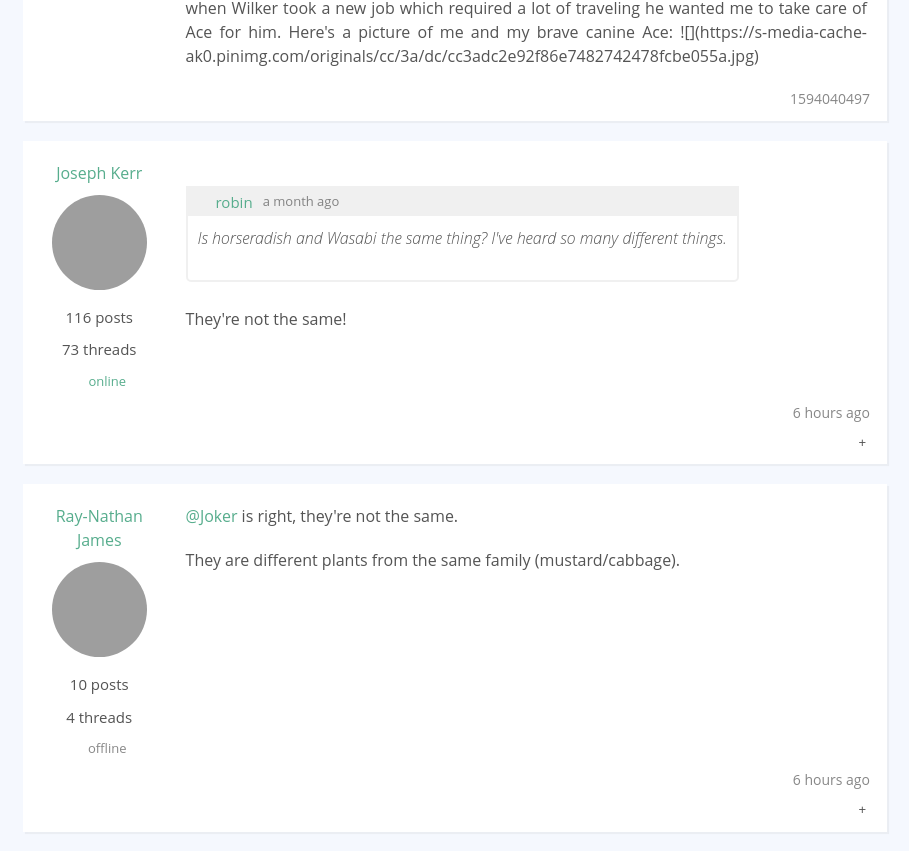
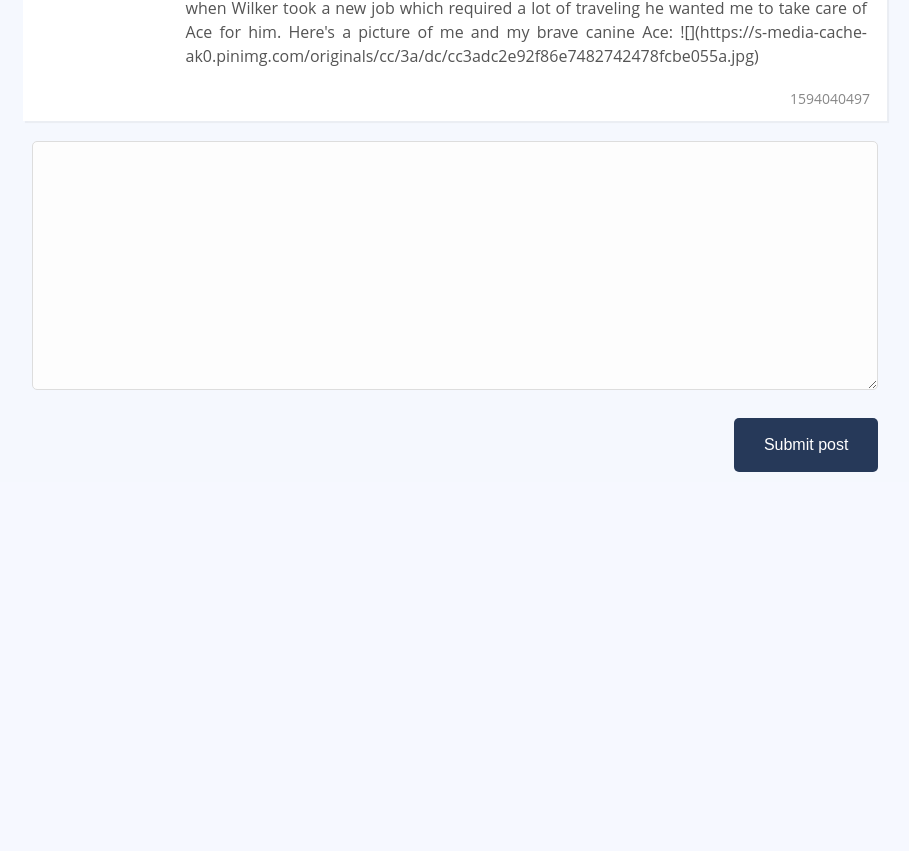
Before and after one commit to jbm-code/VueSchool-masterclass, a Vue app: page /thread/-KsjWehQ--apjDBwSBCY in a window 1280 px wide. Shown: the part 1451-2302 px from the top of the page, without its empty margins (185-1094 px from the left). After the commit the page ends 1933 px from the top, so only its background shows below. Built offline with nearby package versions, Linux system fonts and the light colour scheme; grey boxes are pictures that could not be loaded.

Commit message:
Creating a Post Editor

```diff
--- a/src/components/PostList.vue
+++ b/src/components/PostList.vue
@@ -23,97 +23,6 @@
 
       <div class="post-date text-faded">
         {{ post.publishedAt }}
-      </div>
-    </div>
-
-    <div class="post">
-      <div class="user-info">
-        <a href="profile.html#profile-details" class="user-name">Joseph Kerr</a>
-
-        <a href="profile.html#profile-details">
-          <img
-            class="avatar-large"
-            src="https://i.imgur.com/OqlZN48.jpg"
-            alt=""
-          />
-        </a>
-
-        <p class="desktop-only text-small">116 posts</p>
-
-        <p class="desktop-only text-small">73 threads</p>
-
-        <span class="online desktop-only">online</span>
-      </div>
-
-      <div class="post-content">
-        <div>
-          <blockquote class="small">
-            <div class="author">
-              <a href="/user/robin" class=""> robin</a>
-              <span class="time">a month ago</span>
-              <i class="fa fa-caret-down"></i>
-            </div>
-
-            <div class="quote">
-              <p>
-                Is horseradish and Wasabi the same thing? I've heard so many
-                different things.
-              </p>
-            </div>
-          </blockquote>
-          <p>They're not the same!</p>
-        </div>
-        <a class="edit-post link-unstyled"><i class="fa fa-pencil"></i></a>
-      </div>
-
-      <div class="post-date text-faded">6 hours ago</div>
-
-      <div class="reactions">
-        <button class="btn-xsmall">
-          + <i class="fa fa-smile-o emoji"></i>
-        </button>
-      </div>
-    </div>
-
-    <div class="post">
-      <div class="user-info">
-        <a href="profile.html#profile-details" class="user-name"
-          >Ray-Nathan James</a
-        >
-
-        <a href="profile.html#profile-details">
-          <img
-            class="avatar-large"
-            src="https://firebasestorage.googleapis.com/v0/b/forum-2a982.appspot.com/o/images%2Favatars%2Fraynathan?alt=media&amp;token=bd9a0f0e-60f2-4e60-b092-77d1ded50a7e"
-            alt=""
-          />
-        </a>
-
-        <p class="desktop-only text-small">10 posts</p>
-
-        <p class="desktop-only text-small">4 threads</p>
-
-        <span class="offline desktop-only">offline</span>
-      </div>
-
-      <div class="post-content">
-        <div>
-          <p>
-            <a href="/user/Joker" class="">@Joker</a> is right, they're not the
-            same.
-          </p>
-          <p>
-            They are different plants from the same family (mustard/cabbage).
-          </p>
-        </div>
-      </div>
-
-      <div class="post-date text-faded">6 hours ago</div>
-
-      <div class="reactions">
-        <button class="btn-xsmall">
-          + <i class="fa fa-smile-o emoji"></i>
-        </button>
       </div>
     </div>
   </div>
--- a/src/pages/ThreadShow.vue
+++ b/src/pages/ThreadShow.vue
@@ -3,6 +3,24 @@
     <h1>{{ thread.title }}</h1>
 
     <post-list :posts="threadPosts" />
+
+    <div class="col-full">
+      <form @submit.prevent="addPost">
+        <div class="form-group">
+          <textarea
+            v-model="newPostText"
+            name=""
+            id=""
+            cols="30"
+            rows="10"
+            class="form-input"
+          />
+        </div>
+        <div class="form-actions">
+          <button class="btn-blue">Submit post</button>
+        </div>
+      </form>
+    </div>
   </div>
 </template>
 
@@ -25,6 +43,7 @@ export default {
     return {
       threads: sourceData.threads,
       posts: sourceData.posts,
+      newPostText: "",
     };
   },
   computed: {
@@ -35,6 +54,21 @@ export default {
       return this.posts.filter((post) => post.threadId === this.id);
     },
   },
+  methods: {
+    addPost() {
+      const postId = "ggqq" + Math.random();
+      const post = {
+        id: postId,
+        text: this.newPostText,
+        publishedAt: Math.floor(Date.now() / 1000),
+        threadId: this.id,
+        userId: "rpbB8C6ifrYmNDufMERWfQUoa202",
+      };
+      this.posts.push(post);
+      this.thread.posts.push(postId);
+      this.newPostText = "";
+    },
+  },
 };
 </script>
 
```
